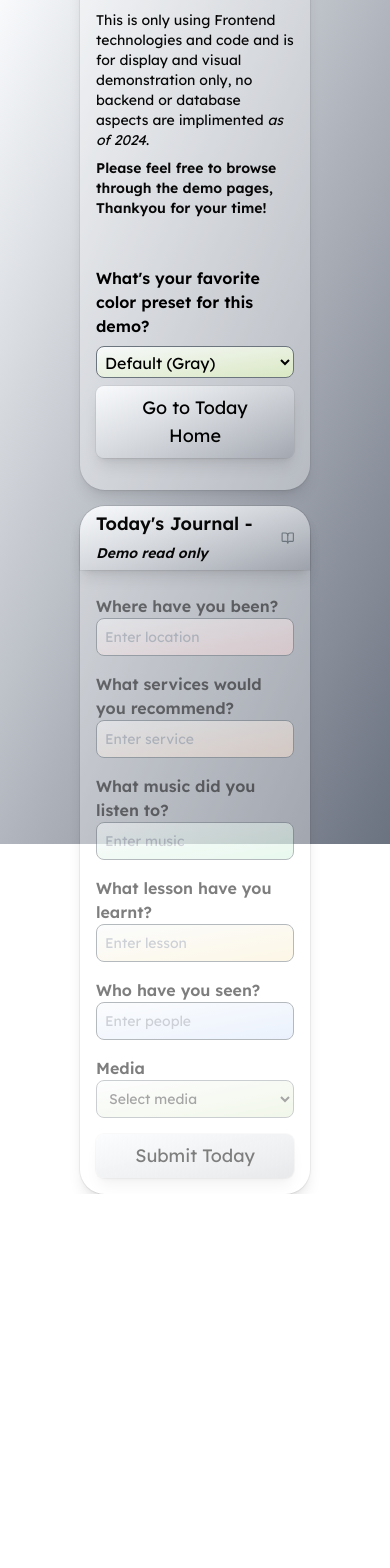
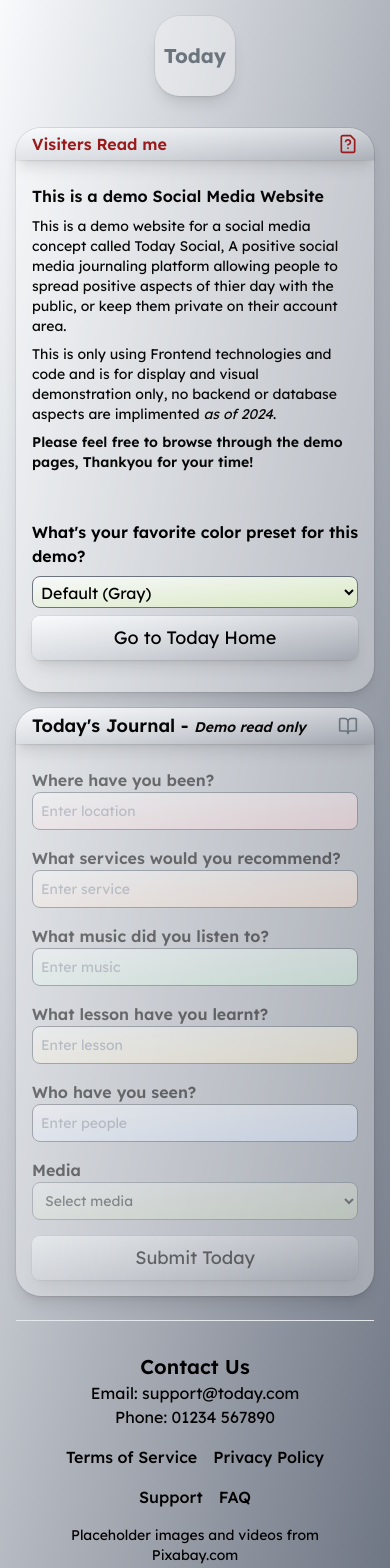
Before and after one commit to rossinline/today-social-demo, a React (Vite) app: page /today-social-demo/form in a window 390 px wide. Shown: the top 1568 px of the page. Before the commit the page ends 1194 px from the top, so only its background shows below. Built offline with nearby package versions, Linux system fonts and the light colour scheme.

Commit message:
intro form mobile view fix

```diff
--- a/src/components/TodayForm.tsx
+++ b/src/components/TodayForm.tsx
@@ -2,6 +2,7 @@ import { BookOpen, FileQuestion } from "lucide-react";
 import { useState } from "react";
 import { useNavigate } from "react-router-dom";
 import { useColor } from "../contexts/ColorContext";
+import Footer from "./Footer";
 
 const TodayForm = () => {
 
@@ -51,9 +52,9 @@ const TodayForm = () => {
   const selectedColor = color ? colorGradients[color as keyof typeof colorGradients] : "from-slate-50 to-gray-500";
 
   return (
-    <div className={`h-screen px-20 flex justify-center items-center flex-col space-y-6 bg-gradient-to-br ${selectedColor}`}>
+    <div className={`min-h-screen p-4 lg:px-20 flex justify-center items-center flex-col space-y-6 bg-gradient-to-br ${selectedColor}`}>
       {/* Logo */}
-      <div className="w-20 h-20 hover:cursor-pointer bg-white/30 rounded-widget ring-1 ring-black/5 mb-2 flex items-center justify-center shadow-lg">
+      <div className="w-20 h-20  hover:cursor-pointer bg-white/30 rounded-widget ring-1 ring-black/5 mb-2 flex items-center justify-center shadow-lg">
         <span className="text-gray1 font-bold text-xl">Today</span>
       </div>
 
@@ -221,6 +222,7 @@ const TodayForm = () => {
         </form>
       </div>
       </div>
+      <Footer />
     </div>
   );
 };
```
